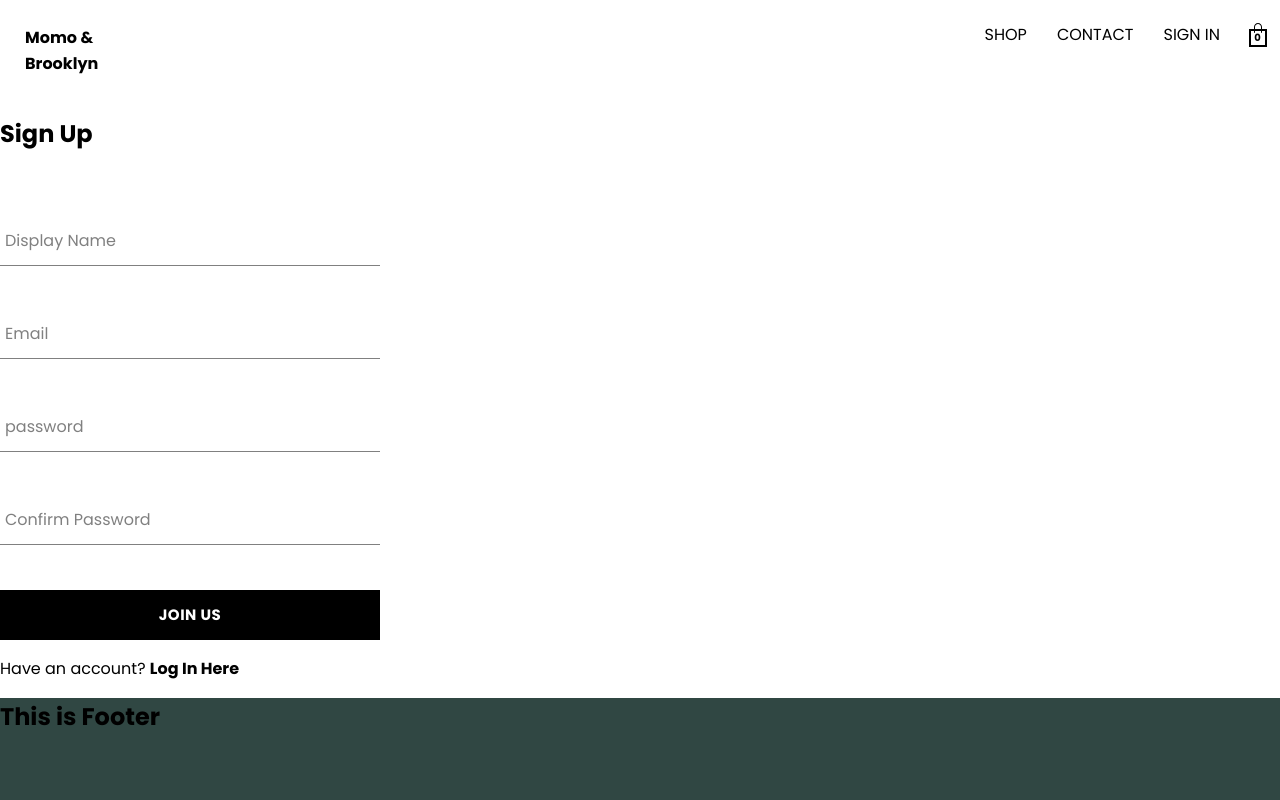
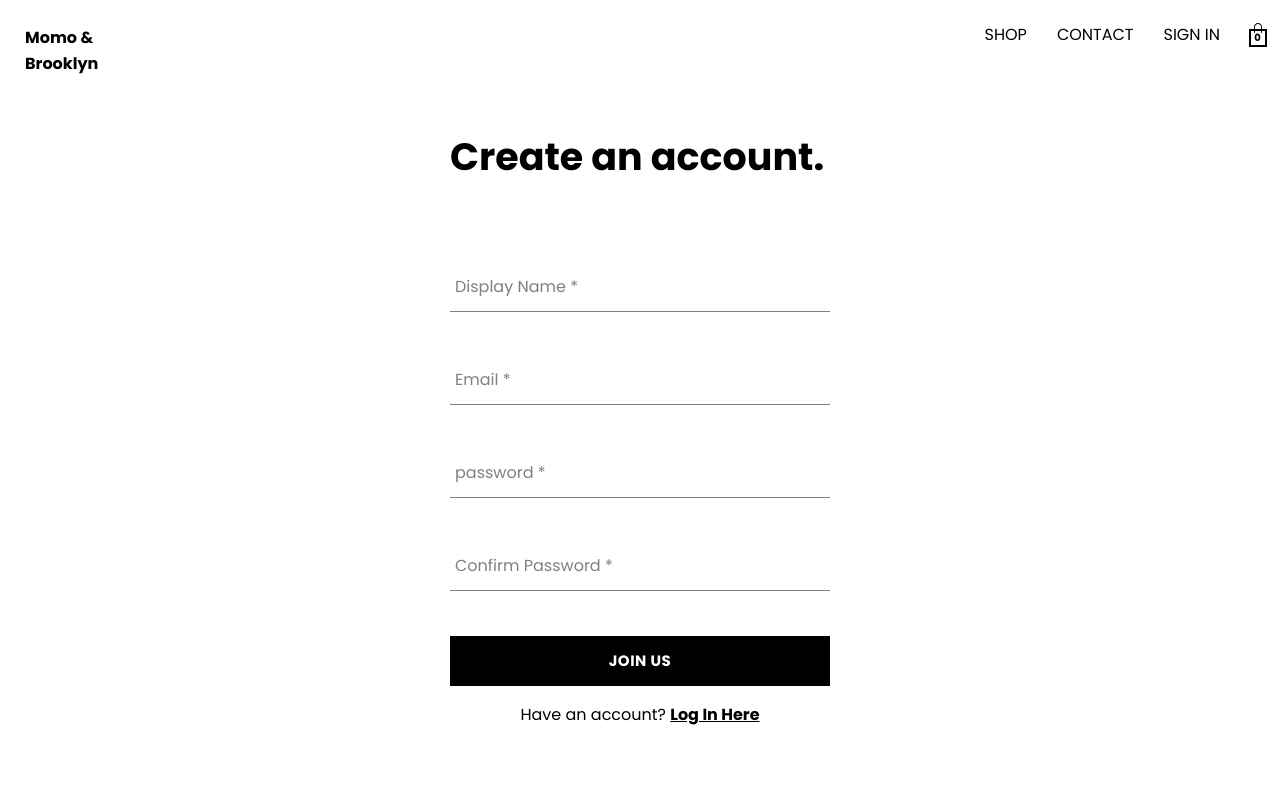
Before and after one commit to pembalama/lama-handcrafts, a React (Create React App) app: page /signin in a window 1280 px wide. Both pictures are taken after a click on the element "Register Here". Shown: the top 800 px of the page. Built offline with nearby package versions, Linux system fonts and the light colour scheme; no server answers.

Commit message:
updating signin and signup

```diff
--- a/src/App.js
+++ b/src/App.js
@@ -7,6 +7,7 @@ import './App.css';
 
 import HomePage from './pages/homepage/homepage.component';
 import ShopPage from './pages/shop/shop.component.jsx';
+import ContactPage from './pages/contact/contact.component';
 import SignInAndSignUpPage from './pages/sign-in-and-sign-up/sign-in-and-sign-up.component.jsx';
 import CheckoutPage from './pages/checkout/checkout.component.jsx';
 
@@ -51,6 +52,7 @@ class App extends React.Component {
 				<Switch>
 					<Route exact path="/" component={HomePage} />
 					<Route path="/shop" component={ShopPage} />
+					<Route path="/contact" component={ContactPage} />
 					<Route exact path="/checkout" component={CheckoutPage} />
 					<Route
 						exact
--- a/src/components/menu-item/menu-item.styles.scss
+++ b/src/components/menu-item/menu-item.styles.scss
@@ -6,17 +6,17 @@
 	align-items: center;
 	justify-content: center;
 	border: none;
-	margin: 0 7.5px 15px;
+	margin: 22px 22px;
 	overflow: hidden;
 	position: relative;
 
-	&:first-child {
-		margin-right: 7.5px;
-	}
+	// &:first-child {
+	// 	margin-right: 7.5px;
+	// }
 
-	&:last-child {
-		margin-left: 7.5px;
-	}
+	// &:last-child {
+	// 	margin-left: 7.5px;
+	// }
 
 	.background-image {
 		width: 100%;
--- a/src/components/sign-in/sign-in.component.jsx
+++ b/src/components/sign-in/sign-in.component.jsx
@@ -44,7 +44,7 @@ class SignIn extends React.Component {
 	render() {
 		return (
 			<div className="sign-in">
-				<h2>Sign In</h2>
+				<h2>Sign In.</h2>
 				{/* <span>Sign in with your email and password</span> */}
 				<form onSubmit={this.handleSubmit}>
 					<FormInput
--- a/src/components/sign-in/sign-in.styles.scss
+++ b/src/components/sign-in/sign-in.styles.scss
@@ -3,6 +3,10 @@
 	margin: 0 auto;
 	display: flex;
 	flex-direction: column;
+
+	h2 {
+		font-size: 38px;
+	}
 
 	.title {
 		margin: 10px 0;
@@ -36,14 +40,12 @@
 	}
 
 	.account-signup {
-		display: flex;
-		// margin: 0 auto;
-		justify-content: center;
-		// align-items: center;
+		text-align: center;
 
 		span {
 			font-weight: bold;
 			cursor: pointer;
+			text-decoration: underline;
 		}
 	}
 }
--- a/src/components/sign-up/sign-up.component.jsx
+++ b/src/components/sign-up/sign-up.component.jsx
@@ -60,7 +60,7 @@ class SignUp extends React.Component {
 		const { displayName, email, password, confirmPassword } = this.state;
 		return (
 			<div className="sign-up">
-				<h2>Sign Up</h2>
+				<h2>Create an account.</h2>
 				{/* <span>Sign up with your email and password</span> */}
 				<form className="sign-up-form" onSubmit={this.handleSubmit}>
 					<FormInput
@@ -68,7 +68,7 @@ class SignUp extends React.Component {
 						name="displayName"
 						value={displayName}
 						onChange={this.handleChange}
-						label="Display Name"
+						label="Display Name *"
 						required
 					/>
 					<FormInput
@@ -76,7 +76,7 @@ class SignUp extends React.Component {
 						name="email"
 						value={email}
 						onChange={this.handleChange}
-						label="Email"
+						label="Email *"
 						required
 					/>
 					<FormInput
@@ -84,7 +84,7 @@ class SignUp extends React.Component {
 						name="password"
 						value={password}
 						onChange={this.handleChange}
-						label="password"
+						label="password *"
 						required
 					/>
 					<FormInput
@@ -92,7 +92,7 @@ class SignUp extends React.Component {
 						name="confirmPassword"
 						value={confirmPassword}
 						onChange={this.handleChange}
-						label="Confirm Password"
+						label="Confirm Password *"
 						required
 					/>
 					<CustomButton type="submit">Join Us</CustomButton>
--- a/src/components/sign-up/sign-up.styles.scss
+++ b/src/components/sign-up/sign-up.styles.scss
@@ -2,6 +2,15 @@
 	display: flex;
 	flex-direction: column;
 	width: 380px;
+	margin: 0 auto;
+
+	h2 {
+		font-size: 38px;
+	}
+
+	p {
+		text-align: center;
+	}
 
 	.title {
 		margin: 10px 0;
@@ -9,6 +18,8 @@
 
 	.log-in-toggle {
 		font-weight: bold;
+		text-decoration: underline;
+		// border-bottom: 2px solid black;
 
 		&:hover {
 			cursor: pointer;
--- /dev/null
+++ b/src/pages/contact/contact.component.jsx
@@ -0,0 +1,12 @@
+import React from 'react';
+import './contact.styles.scss';
+
+const ContactPages = () => {
+	return (
+		<div className="contact-page">
+			<h2>This is Contact Page</h2>
+		</div>
+	);
+};
+
+export default ContactPages;
--- /dev/null
+++ b/src/pages/contact/contact.styles.scss
@@ -0,0 +1,3 @@
+.contact-page {
+	min-height: 100vh;
+}
--- a/src/pages/sign-in-and-sign-up/sign-in-and-sign-up.styles.scss
+++ b/src/pages/sign-in-and-sign-up/sign-in-and-sign-up.styles.scss
@@ -0,0 +1,3 @@
+.sign-in-and-sign-up {
+	min-height: 100vh;
+}
```
